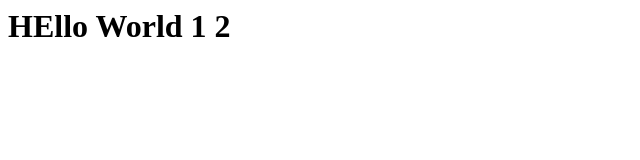
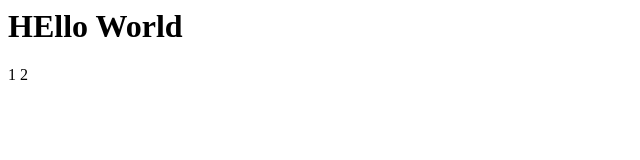
Before and after one commit to KaiDuck0830/KaiMaple, a plain HTML site: page index.html in a window 1280 px wide. Shown: the full height of the page, 0-640 px from the left. Drawn offline with Linux system fonts and the light colour scheme.

Commit message:
new index2
new index

```diff
--- a/index.html
+++ b/index.html
@@ -1,10 +1,10 @@
 <html>
 <body>
- <h1>HEllo World
+ <h1>HEllo World</h1>
  <tr>
   <td>1</td>
   <td>2</td>
  </tr>
-<body>
+</body>
 
 </html>
```
